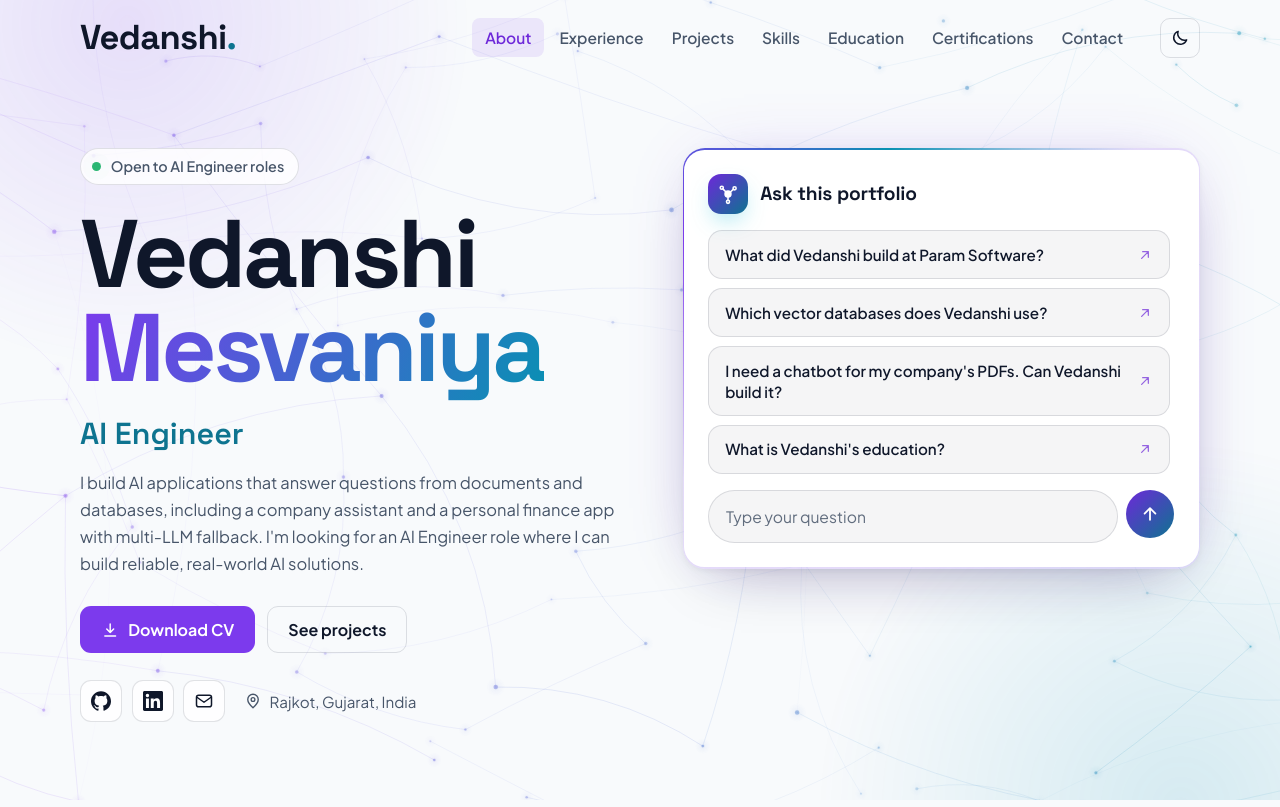
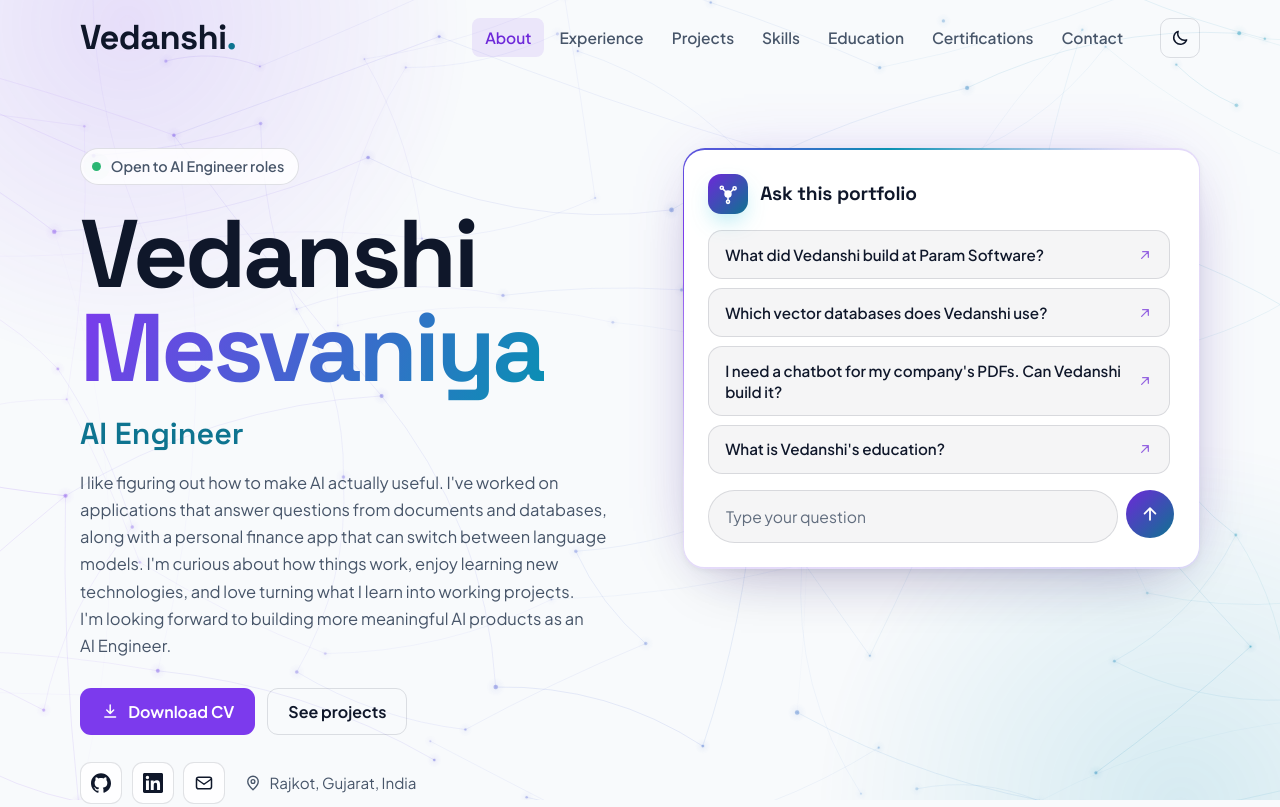
Before and after one commit to VedanshiMesvaniya/Portfolio, a plain HTML site: page index.html in a window 1280 px wide. Shown: the top 807 px of the page. Drawn offline with Linux system fonts and the light colour scheme.

Commit message:
Update personal description to emphasize curiosity and learning in AI engineering

```diff
--- a/index.html
+++ b/index.html
@@ -134,7 +134,7 @@
           <p class="role">AI Engineer</p>
 
           <p class="lede">
-            I build AI applications that answer questions from documents and databases, including a company assistant and a personal finance app with multi-LLM fallback. I'm looking for an AI Engineer role where I can build reliable, real-world AI solutions.
+            I like figuring out how to make AI actually useful. I've worked on applications that answer questions from documents and databases, along with a personal finance app that can switch between language models. I'm curious about how things work, enjoy learning new technologies, and love turning what I learn into working projects. I'm looking forward to building more meaningful AI products as an AI Engineer.
           </p>
 
           <div class="cta">
```
